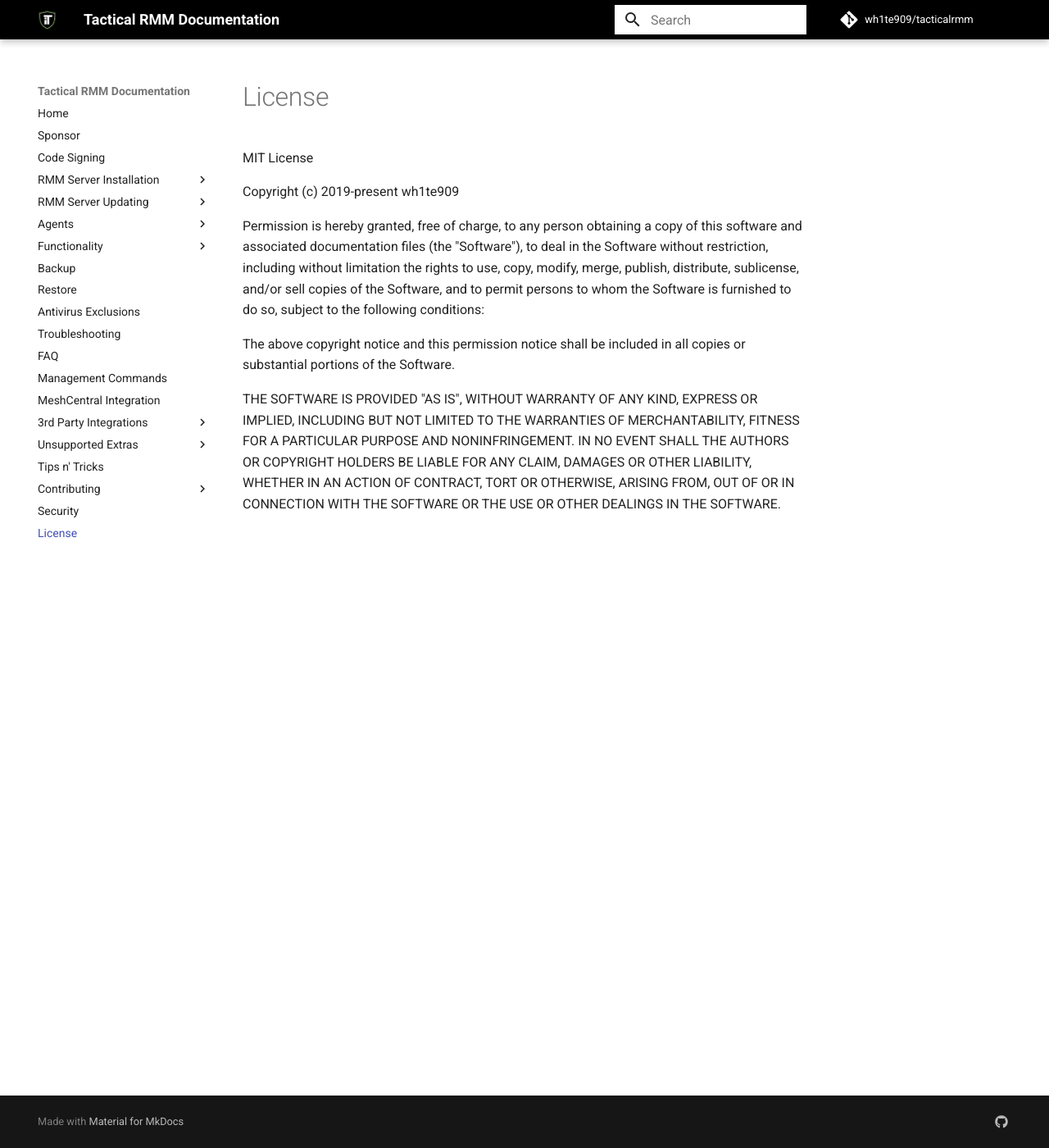
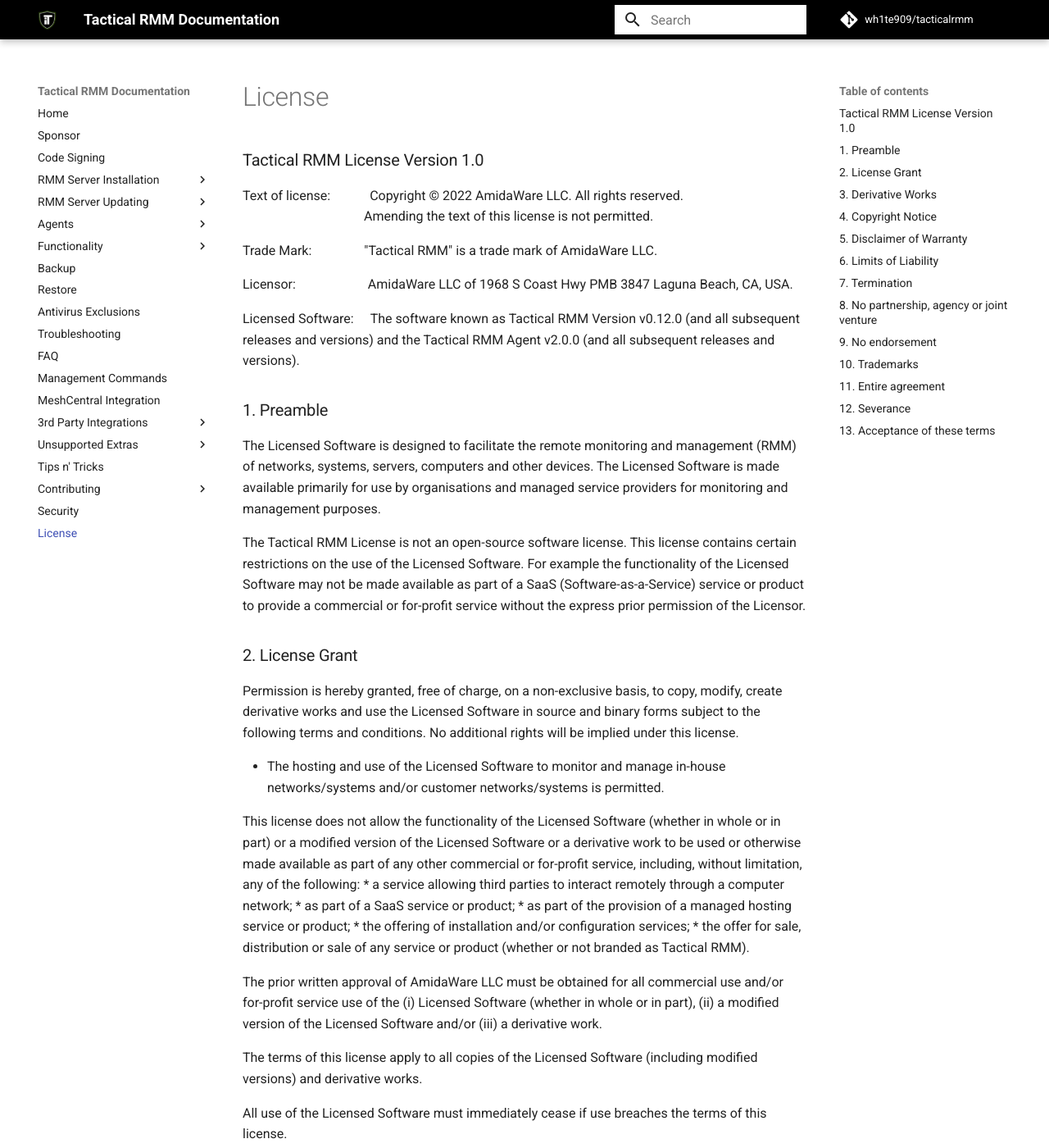
Before and after one commit to amidaware/trmm-docs, an MkDocs documentation site: the page built from docs/license.md, in a window 1280 px wide and 1400 px high. Shown: the whole window at 82% size. Built offline with MkDocs 1.6.1 and Material for MkDocs 9.7.7, drawn with Linux system fonts in a browser that asks for light colours; comment, search, counter and statistics services are not loaded; some of the changed text lies outside the part shown.

Commit message:
update license

```diff
--- a/docs/license.md
+++ b/docs/license.md
@@ -1,21 +1,74 @@
-MIT License
+### Tactical RMM License Version 1.0
 
-Copyright (c) 2019-present wh1te909
+Text of license:&emsp;&emsp;&emsp;Copyright © 2022 AmidaWare LLC.  All rights reserved.<br>
+&emsp;&emsp;&emsp;&emsp;&emsp;&emsp;&emsp;&emsp;&emsp;&nbsp;Amending the text of this license is not permitted.
 
-Permission is hereby granted, free of charge, to any person obtaining a copy
-of this software and associated documentation files (the "Software"), to deal
-in the Software without restriction, including without limitation the rights
-to use, copy, modify, merge, publish, distribute, sublicense, and/or sell
-copies of the Software, and to permit persons to whom the Software is
-furnished to do so, subject to the following conditions:
+Trade Mark:&emsp;&emsp;&emsp;&emsp;"Tactical RMM" is a trade mark of AmidaWare LLC.
 
-The above copyright notice and this permission notice shall be included in all
-copies or substantial portions of the Software.
+Licensor:&emsp;&emsp;&emsp;&emsp;&emsp;&nbsp;&nbsp;AmidaWare LLC of 1968 S Coast Hwy PMB 3847 Laguna Beach, CA, USA.
 
-THE SOFTWARE IS PROVIDED "AS IS", WITHOUT WARRANTY OF ANY KIND, EXPRESS OR
-IMPLIED, INCLUDING BUT NOT LIMITED TO THE WARRANTIES OF MERCHANTABILITY,
-FITNESS FOR A PARTICULAR PURPOSE AND NONINFRINGEMENT. IN NO EVENT SHALL THE
-AUTHORS OR COPYRIGHT HOLDERS BE LIABLE FOR ANY CLAIM, DAMAGES OR OTHER
-LIABILITY, WHETHER IN AN ACTION OF CONTRACT, TORT OR OTHERWISE, ARISING FROM,
-OUT OF OR IN CONNECTION WITH THE SOFTWARE OR THE USE OR OTHER DEALINGS IN THE
-SOFTWARE.
+Licensed Software:&emsp;&nbsp;The software known as Tactical RMM Version v0.12.0 (and all subsequent releases and versions) and the Tactical RMM Agent v2.0.0 (and all subsequent releases and versions).
+
+### 1. Preamble
+The Licensed Software is designed to facilitate the remote monitoring and management (RMM) of networks, systems, servers, computers and other devices.  The Licensed Software is made available primarily for use by organisations and managed service providers for monitoring and management purposes.
+
+The Tactical RMM License is not an open-source software license.  This license contains certain restrictions on the use of the Licensed Software.  For example the functionality of the Licensed Software may not be made available as part of a SaaS (Software-as-a-Service) service or product to provide a commercial or for-profit service without the express prior permission of the Licensor.
+
+### 2. License Grant
+Permission is hereby granted, free of charge, on a non-exclusive basis, to copy, modify, create derivative works and use the Licensed Software in source and binary forms subject to the following terms and conditions.  No additional rights will be implied under this license.
+
+* The hosting and use of the Licensed Software to monitor and manage in-house networks/systems and/or customer networks/systems is permitted.
+
+This license does not allow the functionality of the Licensed Software (whether in whole or in part) or a modified version of the Licensed Software or a derivative work to be used or otherwise made available as part of any other commercial or for-profit service, including, without limitation, any of the following:
+* a service allowing third parties to interact remotely through a computer network;
+* as part of a SaaS service or product;
+* as part of the provision of a managed hosting service or product;
+* the offering of installation and/or configuration services;
+* the offer for sale, distribution or sale of any service or product (whether or not branded as Tactical RMM).
+
+The prior written approval of AmidaWare LLC must be obtained for all commercial use and/or for-profit service use of the (i) Licensed Software (whether in whole or in part), (ii) a modified version of the Licensed Software and/or (iii) a derivative work.
+
+The terms of this license apply to all copies of the Licensed Software (including modified versions) and derivative works.
+
+All use of the Licensed Software must immediately cease if use breaches the terms of this license.
+
+### 3. Derivative Works
+If a derivative work is created which is based on or otherwise incorporates all or any part of the Licensed Software, and the derivative work is made available to any other person, the complete corresponding machine readable source code (including all changes made to the Licensed Software) must accompany the derivative work and be made publicly available online.
+
+### 4. Copyright Notice
+The following copyright notice shall be included in all copies of the Licensed Software:
+
+&emsp;&emsp;&emsp;Copyright © 2022 AmidaWare LLC.
+
+&emsp;&emsp;&emsp;Licensed under the Tactical RMM License Version 1.0 (the “License”).<br>
+&emsp;&emsp;&emsp;You may only use the Licensed Software in accordance with the License.<br>
+&emsp;&emsp;&emsp;A copy of the License is available at: https://license.tacticalrmm.com
+
+### 5. Disclaimer of Warranty
+THE LICENSED SOFTWARE IS PROVIDED "AS IS".  TO THE FULLEST EXTENT PERMISSIBLE AT LAW ALL CONDITIONS, WARRANTIES OR OTHER TERMS OF ANY KIND WHICH MIGHT HAVE EFFECT OR BE IMPLIED OR INCORPORATED, WHETHER BY STATUTE, COMMON LAW OR OTHERWISE ARE HEREBY EXCLUDED, INCLUDING THE CONDITIONS, WARRANTIES OR OTHER TERMS AS TO SATISFACTORY QUALITY AND/OR MERCHANTABILITY, FITNESS FOR A PARTICULAR PURPOSE, THE USE OF REASONABLE SKILL AND CARE AND NON-INFRINGEMENT.
+
+### 6. Limits of Liability
+THE FOLLOWING EXCLUSIONS SHALL APPLY TO THE FULLEST EXTENT PERMISSIBLE AT LAW.  NEITHER THE AUTHORS NOR THE COPYRIGHT HOLDERS SHALL IN ANY CIRCUMSTANCES HAVE ANY LIABILITY FOR ANY CLAIM, LOSSES, DAMAGES OR OTHER LIABILITY, WHETHER THE SAME ARE SUFFERED DIRECTLY OR INDIRECTLY OR ARE IMMEDIATE OR CONSEQUENTIAL, AND WHETHER THE SAME ARISE IN CONTRACT, TORT OR DELICT (INCLUDING NEGLIGENCE) OR OTHERWISE HOWSOEVER ARISING FROM, OUT OF OR IN CONNECTION WITH THE LICENSED SOFTWARE OR THE USE OR INABILITY TO USE THE LICENSED SOFTWARE OR OTHER DEALINGS IN THE LICENSED SOFTWARE, EVEN IF ADVISED OF THE POSSIBILITY OF SUCH LOSS OR DAMAGE.  THE FOREGOING EXCLUSIONS SHALL INCLUDE, WITHOUT LIMITATION, LIABILITY FOR ANY LOSSES OR DAMAGES WHICH FALL WITHIN ANY OF THE FOLLOWING CATEGORIES: SPECIAL, EXEMPLARY, OR INCIDENTAL LOSS OR DAMAGE, LOSS OF PROFITS, LOSS OF ANTICIPATED SAVINGS, LOSS OF BUSINESS OPPORTUNITY, LOSS OF GOODWILL, AND LOSS OR CORRUPTION OF DATA.
+
+### 7. Termination
+This license shall terminate with immediate effect if there is a material breach of any of its terms.
+
+### 8. No partnership, agency or joint venture
+Nothing in this license agreement is intended to, or shall be deemed to, establish any partnership or joint venture or any relationship of agency between AmidaWare LLC and any other person.
+
+### 9. No endorsement
+The names of the authors and/or the copyright holders must not be used to promote or endorse any products or services which are in any way derived from the Licensed Software without prior written consent.
+
+### 10. Trademarks
+No permission is granted to use the trademark “Tactical RMM” or any other trade name, trademark, service mark or product name of AmidaWare LLC except to the extent necessary to comply with the notice requirements in Section 4 (Copyright Notice).
+
+### 11. Entire agreement
+This license contains the whole agreement relating to its subject matter.
+
+
+
+### 12. Severance
+If any provision or part-provision of this license is or becomes invalid, illegal or unenforceable, it shall be deemed deleted, but that shall not affect the validity and enforceability of the rest of this license.
+
+### 13. Acceptance of these terms
+The terms and conditions of this license are accepted by copying, downloading, installing, redistributing, or otherwise using the Licensed Software.
```
